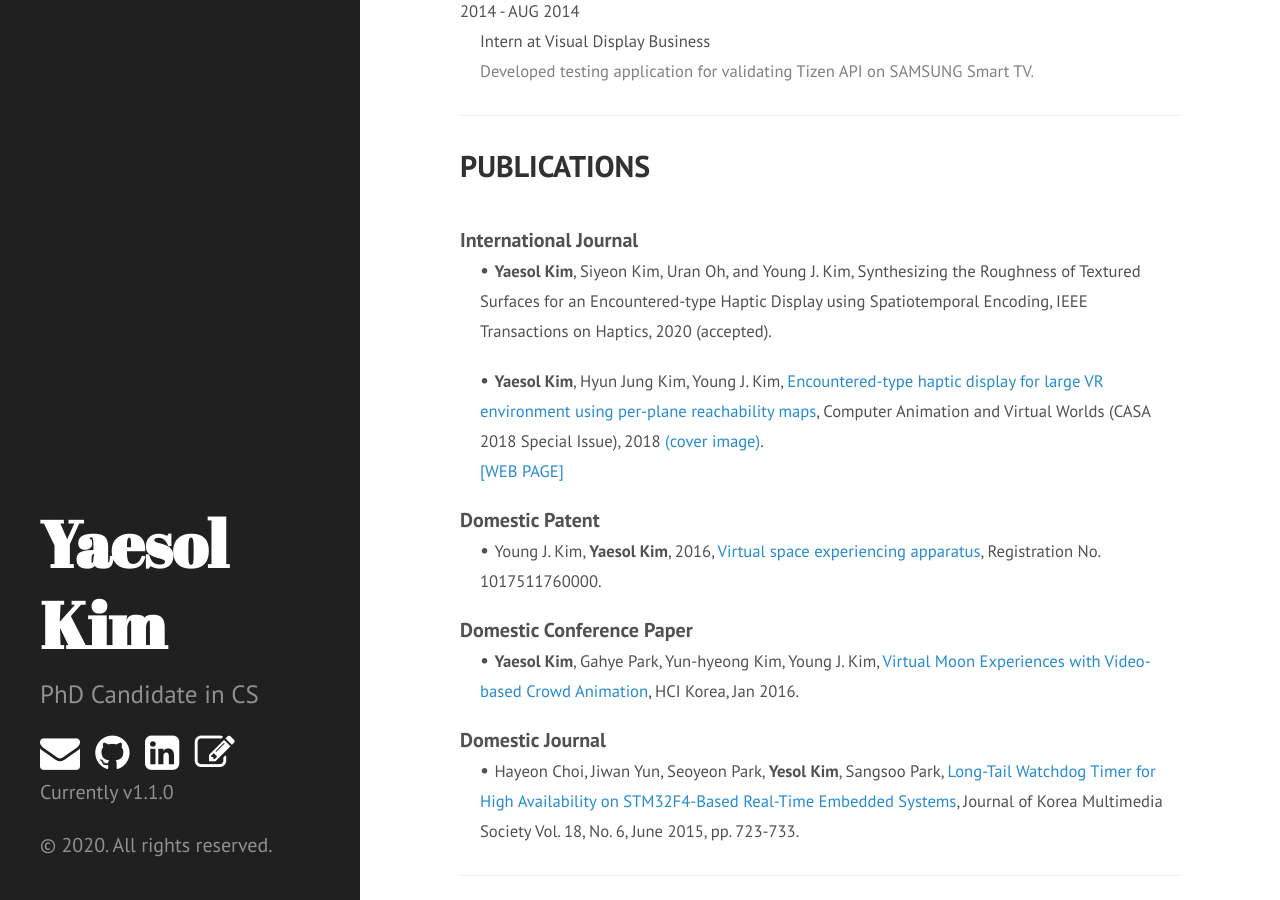
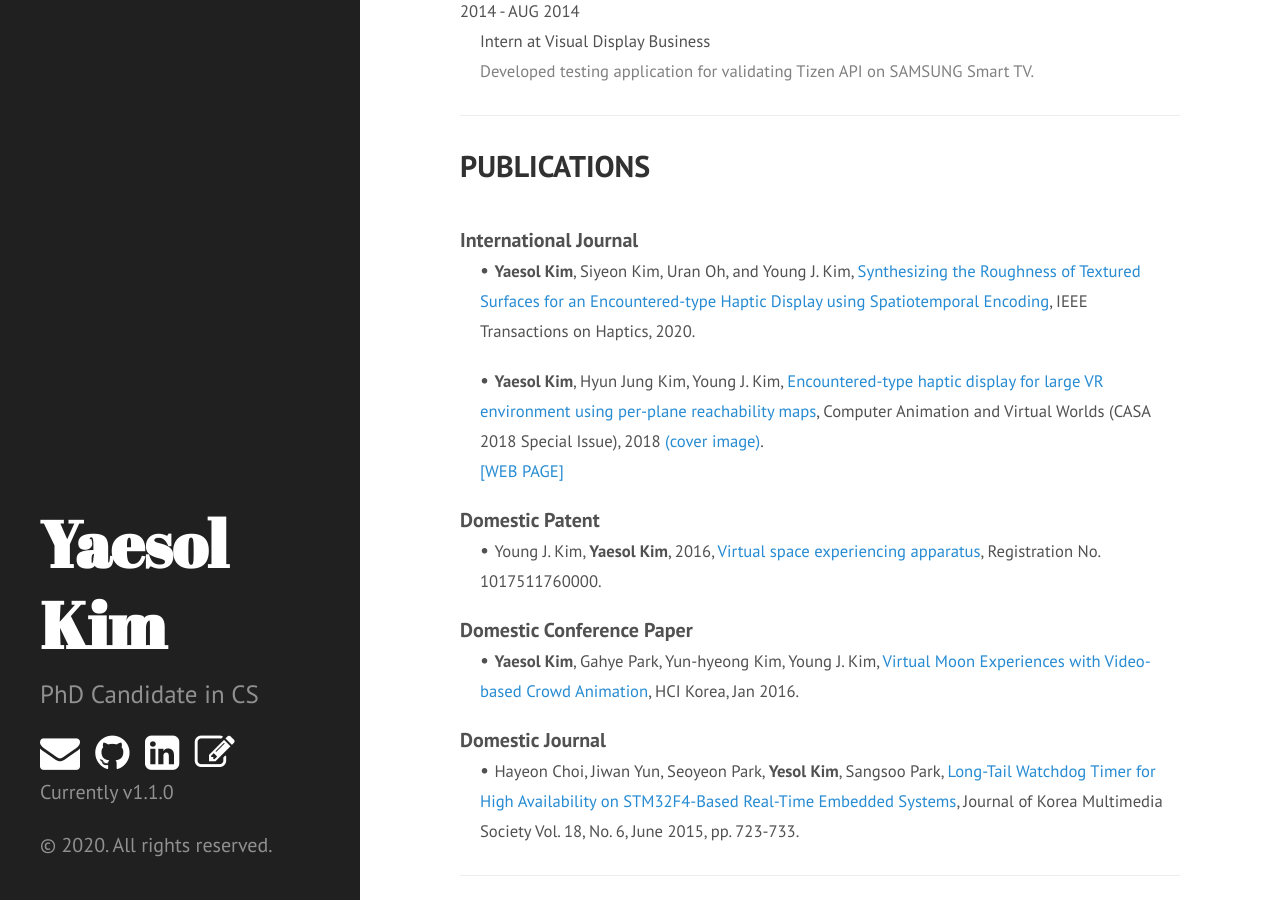
Before and after one commit to yaesolKim/yaesolKim.github.io, a Jekyll site: the page built from index.html, in a window 1280 px wide and 900 px high, scrolled down 1890 px. Built offline with Jekyll 4.4.1, drawn with Linux system fonts in a browser that asks for light colours; nearby versions of some CDN libraries; Markdown is read by kramdown in place of the engine named in the settings; the list of posts is cut into pages by our own code.

Commit message:
update early access link of ToH20 paper

```diff
--- a/index.html
+++ b/index.html
@@ -93,7 +93,7 @@
           <h2>PUBLICATIONS</h2><br>
           <b>International Journal</b><br>
           <p style="margin-left:20px;">
-            • <small><b>Yaesol Kim</b>, Siyeon Kim, Uran Oh, and Young J. Kim, Synthesizing the Roughness of Textured Surfaces for an Encountered-type Haptic Display using Spatiotemporal Encoding, IEEE Transactions on Haptics, 2020 (accepted).
+            • <small><b>Yaesol Kim</b>, Siyeon Kim, Uran Oh, and Young J. Kim, <a href="https://ieeexplore.ieee.org/document/9124684" target="_blank">Synthesizing the Roughness of Textured Surfaces for an Encountered-type Haptic Display using Spatiotemporal Encoding</a>, IEEE Transactions on Haptics, 2020.
               <!--<br><a href="http://graphics.ewha.ac.kr/hwall2/">[WEB PAGE]</a>-->
             </small>
           </p>
```
